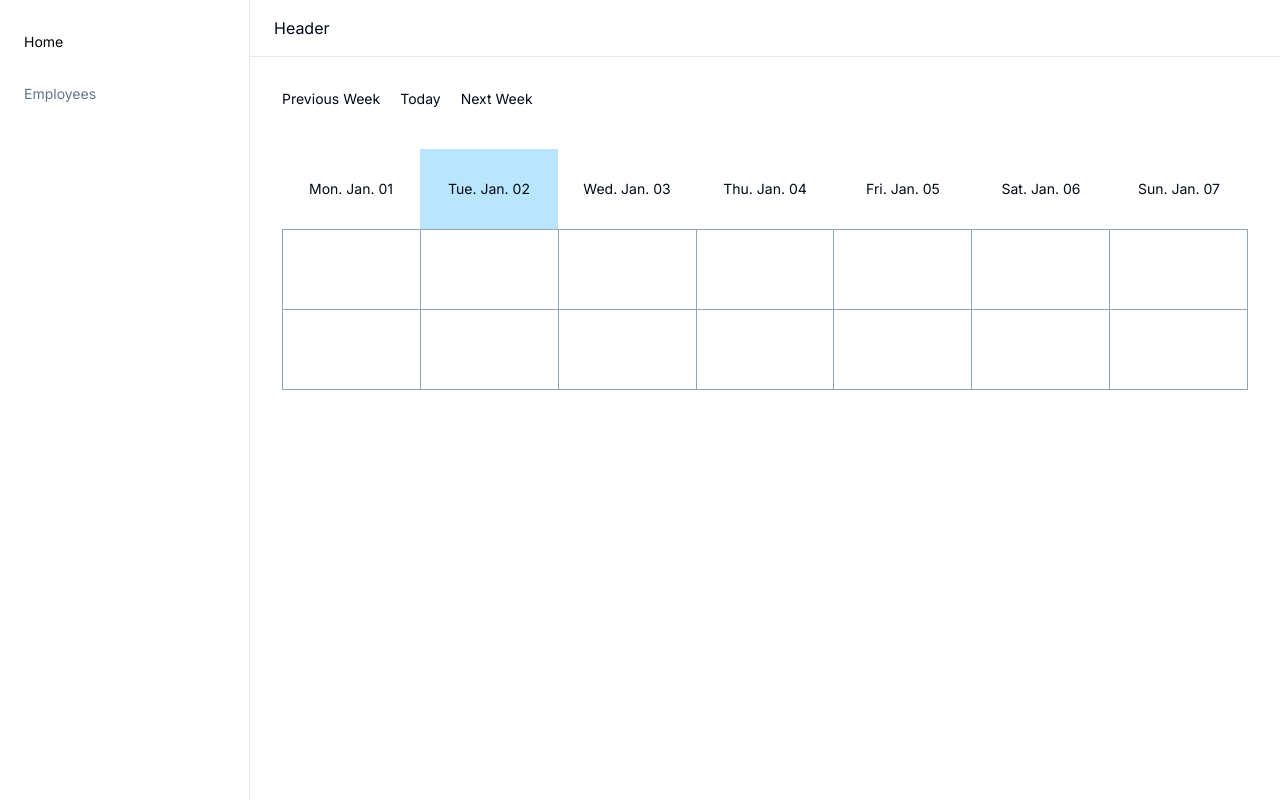
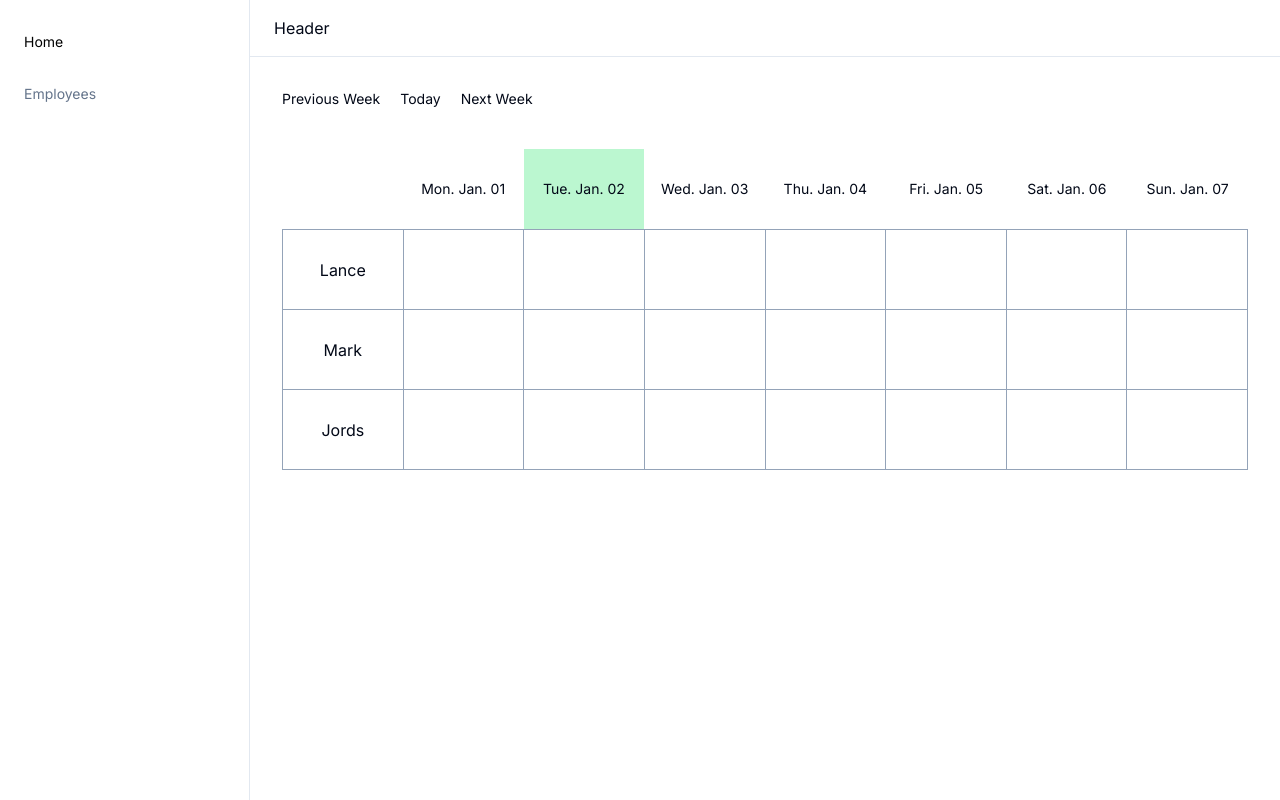
Before and after one commit to lanzmoncis/rota-builder, a Next.js app: page /dashboard in a window 1280 px wide. Built offline with nearby package versions, Linux system fonts and the light colour scheme.

Commit message:
Create the 8 grid column for the employees row

```diff
--- a/app/employees/page.tsx
+++ b/app/employees/page.tsx
@@ -1,5 +1,5 @@
 const EmployeesPage = () => {
-  return <div>employees</div>;
+  return <div>Employees</div>;
 };
 
 export default EmployeesPage;
--- a/components/weekly-calendar.tsx
+++ b/components/weekly-calendar.tsx
@@ -16,14 +16,15 @@ import { cn } from "@/lib/utils";
 import AddShiftModal from "@/components/add-shift-modal";
 
 const Calendar = () => {
-  const [currentMonth, setCurrentMonth] = useState<Date>(new Date());
-  const [currentWeek, setCurrentWeek] = useState<number>(getWeek(currentMonth));
+  const [currentMonth, setCurrentMonth] = useState(new Date());
+  const [currentWeek, setCurrentWeek] = useState(getWeek(currentMonth));
   const [open, setOpen] = useState(false);
   const [loading, setLoading] = useState(false);
 
   const employees = [
-    { name: "Lance", id: 123 },
-    { name: "Mark", id: 456 },
+    { name: "Lance", id: 1234 },
+    { name: "Mark", id: 5678 },
+    { name: "Jords", id: 9101 },
   ];
 
   const changeWeekHandle = (btnType: "prev" | "next") => {
@@ -55,7 +56,7 @@ const Calendar = () => {
           key={i}
           className={cn(
             "text-sm w-full h-full flex items-center justify-center",
-            isSameDay(currentDate, new Date()) ? "bg-sky-200" : ""
+            isSameDay(currentDate, new Date()) ? "bg-green-200" : ""
           )}
         >
           {format(currentDate, dateFormat)}
@@ -64,7 +65,8 @@ const Calendar = () => {
     }
 
     return (
-      <div className="grid grid-cols-7 justify-items-center items-center h-20">
+      <div className="grid grid-cols-8 justify-items-center items-center h-20">
+        <div className="text-white">hidden</div>
         {days}
       </div>
     );
@@ -88,19 +90,22 @@ const Calendar = () => {
         </div>
         {renderHeader()}
         <div className="border-slate-400 border-t border-l">
-          <div className="grid grid-cols-7">
-            {employees.map((employee) => (
-              <>
-                {[...Array(7)].map((_) => (
+          {employees.map((employee) => (
+            <>
+              <div key={employee.id} className="grid grid-cols-8">
+                <div className="h-20 flex justify-center items-center border-r border-b border-slate-400">
+                  {employee.name}
+                </div>
+                {[...Array(7)].map((_, index) => (
                   <div
-                    key={employee.id}
-                    className="h-20 border-r border-b border-slate-400"
+                    key={index}
+                    className="h-20 border-r border-b border-slate-400 flex justify-center items-center"
                     onClick={() => setOpen(true)}
                   ></div>
                 ))}
-              </>
-            ))}
-          </div>
+              </div>
+            </>
+          ))}
         </div>
       </div>
     </>
```
Also changed, not shown: app/globals.css (line endings or trailing spaces).
